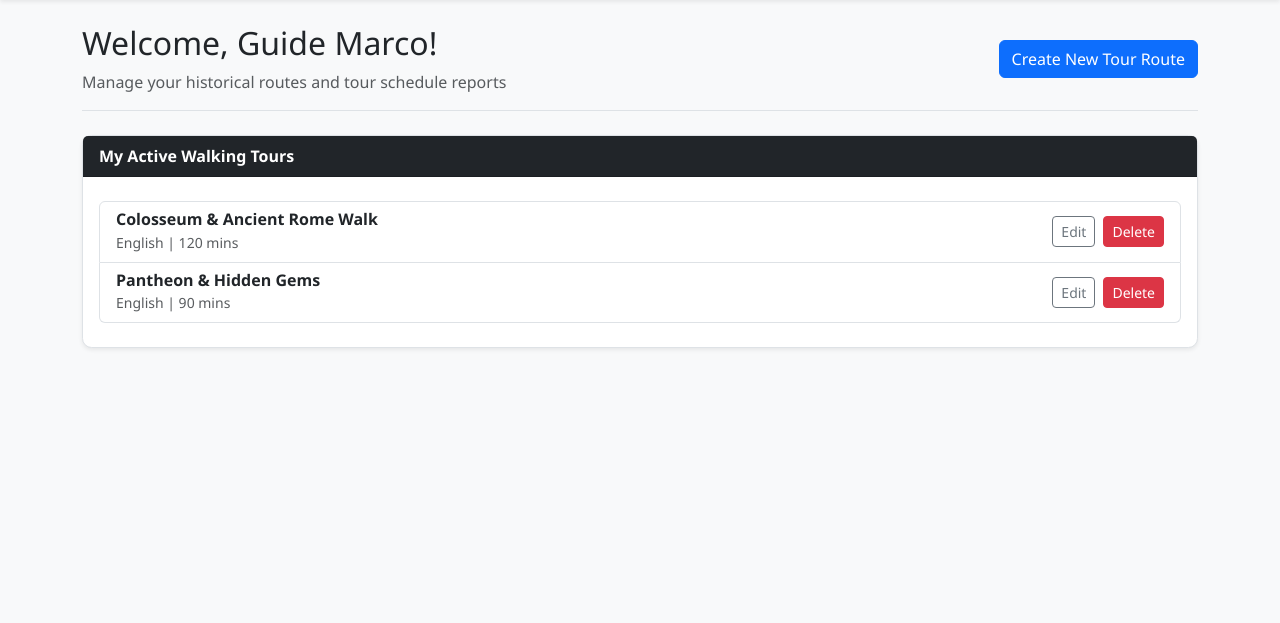
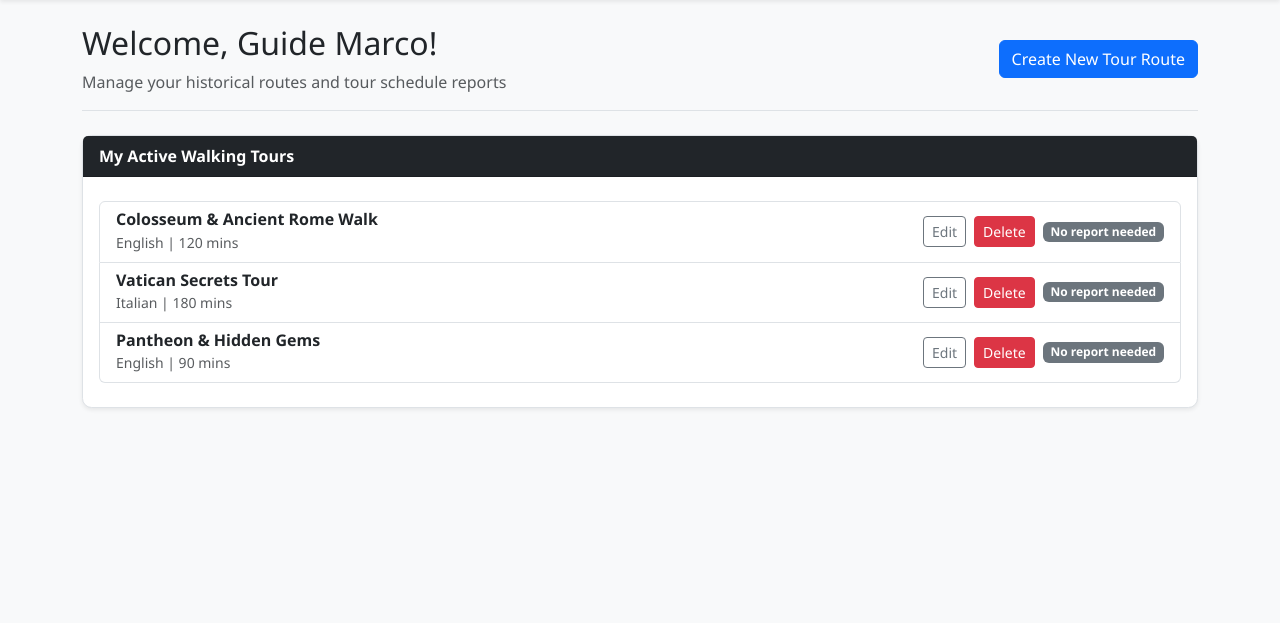
Before and after one commit to MujoGultekin/Free_Walk_Tours_New, a Flask app: page /guide/profile in a window 1280 px wide. Shown: the part 84-707 px from the top of the page. Run offline with Flask 3, Linux system fonts and the light colour scheme; a user stored in the database is signed in; data comes from the database, SQL or seed files in the repository.

Commit message:
+added reporting system

```diff
--- a/dao/tours_dao.py
+++ b/dao/tours_dao.py
@@ -94,3 +94,21 @@ def delete_tour(p_tour_id):
     conn.commit()
     cursor.close()
     conn.close()
+
+def get_past_tours_with_reservations(p_guide_id):
+    """Tarihi geçmiş ve en az bir rezervasyonu olan turları getirir."""
+    query = """
+        SELECT DISTINCT t.*
+        FROM tours t
+        JOIN reservations r ON t.id = r.tour_id
+        WHERE t.guide_id = ? AND r.tour_date < DATE('now')
+    """
+    import sqlite3
+    conn = sqlite3.connect("roma_tours.db")
+    conn.row_factory = sqlite3.Row
+    cursor = conn.cursor()
+    cursor.execute(query, (p_guide_id,))
+    tours = cursor.fetchall()
+    cursor.close()
+    conn.close()
+    return tours
--- a/routes/guide_routes.py
+++ b/routes/guide_routes.py
@@ -3,7 +3,7 @@ from flask import Blueprint, render_template, request, redirect, url_for, flash,
 from werkzeug.utils import secure_filename
 from flask_login import current_user, login_required
 from routes.auth_routes import guide_required
-from dao import tours_dao
+from dao import reservations_dao, tours_dao
 
 guide_bp = Blueprint('guide', __name__)
 
@@ -79,15 +79,21 @@ def edit_tour(tour_id):
 @login_required
 @guide_required
 def submit_report(tour_id):
-    actual_participants = request.form.get("actual_participants")
-    photo = request.files.get("photo")
+    count = request.form.get("actual_participants")
+    file = request.files.get("report_photo")
 
-    if photo:
-        filename = secure_filename(photo.filename)
-        photo.save(os.path.join(current_app.root_path, UPLOAD_FOLDER, filename))
-        tours_dao.add_report(tour_id, actual_participants, filename)
+    if file and file.filename:
+        filename = secure_filename(file.filename)
+        # Mevcut dosya yükleme mantığınla uyumlu:
+        file.save(os.path.join(current_app.root_path, UPLOAD_FOLDER, filename))
 
-    flash("Report submitted successfully!", "success")
+        # DAO üzerinden veritabanına kaydet
+        reservations_dao.save_tour_report(tour_id, count, filename)
+        flash("Report submitted successfully!", "success")
+    else:
+        flash("Please upload a valid photo.", "danger")
+
+    # Senin sisteminde çalışan doğru rota:
     return redirect(url_for("auth.profile_guide"))
 
 @guide_bp.route("/guide/tour/delete/<int:tour_id>", methods=["POST"])
--- a/templates/profile_guide.html
+++ b/templates/profile_guide.html
@@ -23,7 +23,8 @@
                  <h6 class="mb-0 fw-bold">{{ tour.title }}</h6>
                  <small class="text-muted">{{ tour.language }} | {{ tour.duration }} mins</small>
                </div>
-               <div class="d-flex gap-2">
+
+               <div class="d-flex gap-2 align-items-center">
                  <a href="{{ url_for('guide.edit_tour', tour_id=tour.id) }}" class="btn btn-sm btn-outline-secondary">Edit</a>
 
                  <form action="{{ url_for('guide.delete_tour', tour_id=tour.id) }}" method="POST" class="d-inline">
@@ -33,6 +34,18 @@
                       Delete
                     </button>
                  </form>
+
+                 <!-- Gereksinimlere uygun raporlama form filtresi -->
+                 {% if reportable_tours and tour.id in reportable_tours|map(attribute='id') %}
+                   <form action="{{ url_for('guide.submit_report', tour_id=tour.id) }}" method="POST" enctype="multipart/form-data" class="border p-2 rounded bg-light">
+                    <small class="d-block mb-1 fw-bold">Post-Tour Report</small>
+                    <input type="number" name="actual_participants" placeholder="Actual Participants" required class="form-control form-control-sm mb-1">
+                    <input type="file" name="report_photo" class="form-control form-control-sm mb-1" required>
+                    <button type="submit" class="btn btn-sm btn-success w-100">Send Report</button>
+                   </form>
+                 {% else %}
+                   <span class="badge bg-secondary">No report needed</span>
+                 {% endif %}
                </div>
              </div>
            {% endfor %}
```
Also changed, not shown: dao/reservations_dao.py (+10 -0 lines), init_db.py (+11 -11 lines), roma_tours.db, static/images/colosseum1.jpg, static/images/colosseum3.jpg (added), 4 other files.
